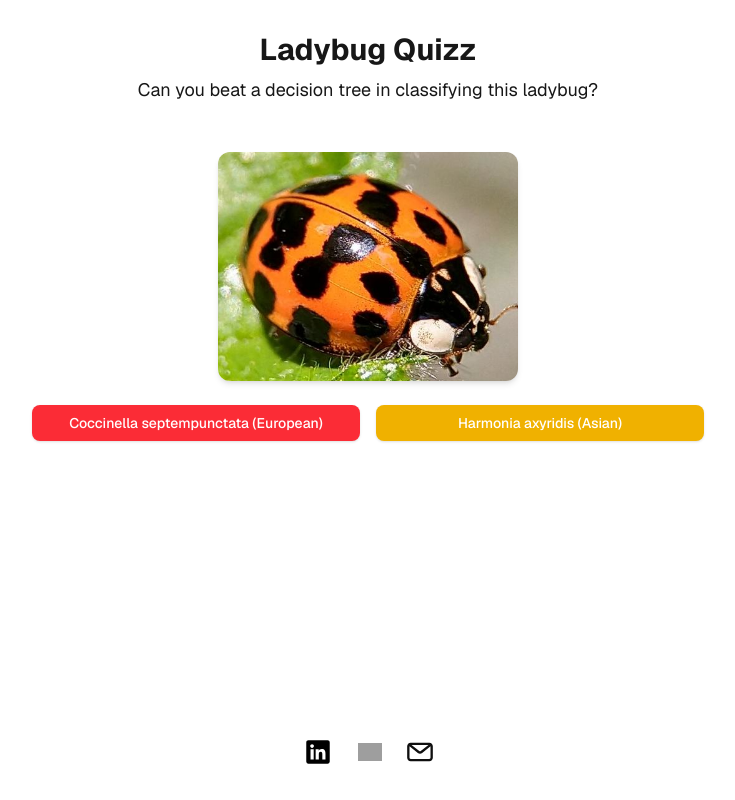
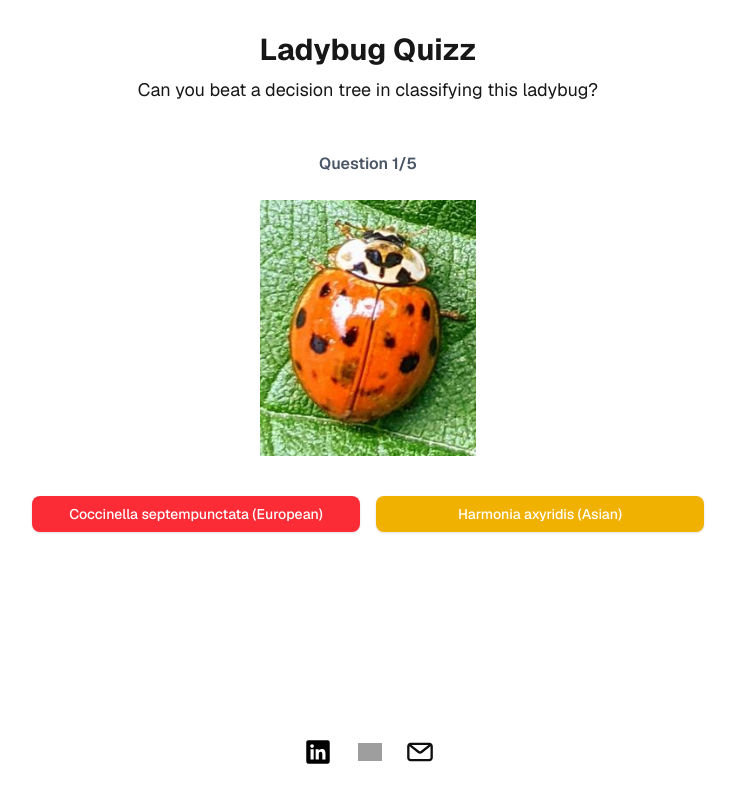
Before and after one commit to godefroylmb/Ladybug-Website, a Next.js app: page / in a window 1280 px wide. Shown: the whole page, without its empty margins (272-1007 px from the left). Built offline with nearby package versions, Linux system fonts and the light colour scheme; grey boxes are pictures that could not be loaded.

Commit message:
Switched to 5 questions for the quiz with score tracking

```diff
--- a/src/app/page.tsx
+++ b/src/app/page.tsx
@@ -2,9 +2,8 @@ import fs from "fs/promises";
 import path from "path";
 
 import Header from "@/components/Header";
-import Ladybug from "@/components/Ladybug";
-import ClassificationButtons from "@/components/ClassificationButtons";
 import Footer from "@/components/Footer";
+import Quiz from "../components/Quiz";
 
 type DataEntry = {
   imgPath: string;
@@ -43,18 +42,15 @@ async function fetchData(): Promise<DataEntry[]> {
 
 export default async function Home() {
   const data = await fetchData();
-  const randomEntry = data[Math.floor(Math.random() * data.length)];
+
+  const quizData = data.sort(() => 0.5 - Math.random()).slice(0, 5);
 
   return (
     <div className="font-sans grid grid-rows-[auto_1fr_auto] min-h-screen p-8 gap-12">
       <Header />
 
-      <main className="flex flex-col items-center gap-2">
-        <Ladybug imgPath={randomEntry.imgPath} />
-        <ClassificationButtons
-          predicted={randomEntry.predicted}
-          truth={randomEntry.truth}
-        />
+      <main className="flex flex-col items-center gap-4">
+        <Quiz data={quizData} />
       </main>
 
       <Footer />
--- a/src/components/ClassificationButtons.tsx
+++ b/src/components/ClassificationButtons.tsx
@@ -1,40 +1,26 @@
 "use client";
-
-import { useState } from "react";
-import ResultExplanation from "./ResultExplanation";
 
 type Props = {
   predicted: number;
   truth: number;
+  onGuess: (guess: number) => void;
 };
 
-export default function ClassificationButtons({ predicted, truth }: Props) {
-  const [userGuess, setUserGuess] = useState<number | null>(null);
-
+export default function ClassificationButtons({ predicted, truth, onGuess }: Props) {
   return (
-    <>
-      {userGuess === null ? (
-        <div className="grid grid-cols-2 gap-4 mt-4 w-full max-w-2xl">
+    <div className="grid grid-cols-2 gap-4 mt-4 w-full">
       <button
-            onClick={() => setUserGuess(0)}
-            className="w-full py-2 px-6 rounded-lg bg-red-500 hover:bg-red-600 text-white text-sm font-medium shadow transition-transform hover:scale-105 duration-200"
+        onClick={() => onGuess(0)}
+        className="w-full py-2 px-6 rounded-lg bg-red-500 hover:bg-red-600 text-white text-sm font-medium shadow"
       >
         Coccinella septempunctata (European)
       </button>
       <button
-            onClick={() => setUserGuess(1)}
-            className="w-full py-2 px-6 rounded-lg bg-yellow-500 hover:bg-yellow-600 text-white text-sm font-medium shadow transition-transform hover:scale-105 duration-200"
+        onClick={() => onGuess(1)}
+        className="w-full py-2 px-6 rounded-lg bg-yellow-500 hover:bg-yellow-600 text-white text-sm font-medium shadow"
       >
         Harmonia axyridis (Asian)
       </button>
     </div>
-      ) : (
-        <ResultExplanation
-          userGuess={userGuess}
-          predicted={predicted}
-          truth={truth}
-        />
-      )}
-    </>
   );
 }
--- /dev/null
+++ b/src/components/Quiz.tsx
@@ -0,0 +1,69 @@
+"use client";
+
+import { useState } from "react";
+import { motion, AnimatePresence } from "framer-motion";
+import ClassificationButtons from "@/components/ClassificationButtons";
+import ResultExplanation from "@/components/ResultExplanation";
+
+type DataEntry = {
+  imgPath: string;
+  predicted: number;
+  truth: number;
+};
+
+type Props = {
+  data: DataEntry[];
+};
+
+export default function Quiz({ data }: Props) {
+  const [currentIndex, setCurrentIndex] = useState(0);
+  const [score, setScore] = useState(0);
+
+  const handleGuess = (guess: number) => {
+    if (guess === data[currentIndex].truth) setScore(score + 1);
+    setCurrentIndex(currentIndex + 1);
+  };
+
+  // Quiz terminé
+  if (currentIndex >= data.length) {
+    const modelCorrectCount = data.filter(e => e.predicted === e.truth).length;
+    return (
+      <ResultExplanation
+        score={score}
+        total={data.length}
+        modelCorrectCount={modelCorrectCount}
+      />
+    );
+  }
+
+  const currentEntry = data[currentIndex];
+
+  return (
+    <div className="flex flex-col items-center gap-6 w-full max-w-2xl mx-auto">
+      <p className="font-semibold text-gray-600">
+        Question {currentIndex + 1}/{data.length}
+      </p>
+
+      <div className="w-full h-64 relative overflow-hidden">
+        <AnimatePresence mode="wait">
+          <motion.img
+            key={currentIndex}
+            src={currentEntry.imgPath}
+            alt="Ladybug"
+            className="absolute top-0 left-0 w-full h-full object-contain"
+            initial={{ opacity: 0, x: 100 }}
+            animate={{ opacity: 1, x: 0 }}
+            exit={{ opacity: 0, x: -100 }}
+            transition={{ duration: 0.5 }}
+          />
+        </AnimatePresence>
+      </div>
+
+      <ClassificationButtons
+        predicted={currentEntry.predicted}
+        truth={currentEntry.truth}
+        onGuess={handleGuess}
+      />
+    </div>
+  );
+}
--- a/src/components/ResultExplanation.tsx
+++ b/src/components/ResultExplanation.tsx
@@ -1,29 +1,28 @@
 type Props = {
-    userGuess: number;
-    predicted: number;
-    truth: number;
+  score: number;
+  total: number;
+  modelCorrectCount: number;
 };
 
-export default function ResultExplanation({ userGuess, predicted, truth }: Props) {
+export default function ResultExplanation({ score, total, modelCorrectCount }: Props) {
   const getMessage = () => {
-    const correct = userGuess === truth;
-    const modelCorrect = predicted === truth;
-
-    if (correct && modelCorrect) {
-            return "🎉 Both you and the model got it right! Great job!";
-        } else if (correct && !modelCorrect) {
-            return "👏 You're better than the model this time!";
-        } else if (!correct && modelCorrect) {
+    if (score === total && modelCorrectCount === total) {
+      return "🎉 Both you and the model got everything right! Amazing!";
+    } else if (score === total && modelCorrectCount !== total) {
+      return "👏 You outperformed the model!";
+    } else if (score !== total && modelCorrectCount === total) {
       return "😬 The model outperformed you this time!";
     } else {
-            return "🤷 Both you and the model got it wrong. Tough one!";
+      return "🤷 Both you and the model made some mistakes.";
     }
   };
 
   return (
-    <div className="max-w-xl text-center mt-4 space-y-4">
+    <div className="max-w-xl text-center mt-4 space-y-4 mx-auto">
+      <h2 className="text-2xl font-bold">Quiz Completed!</h2>
       <p className="text-lg font-semibold">{getMessage()}</p>
-        <p className="text-sm text-gray-700 leading-relaxed text-justify max-w-md">
+      <p className="text-lg">🎯 Your score: {score}/{total}</p>
+      <p className="text-sm text-gray-700 leading-relaxed text-justify max-w-md mx-auto">
         🧠 How to Tell Them Apart:<br />
         The European ladybug typically has a bright red shell with exactly seven black spots, and often features two small white dots behind its head.<br />
         The Asian ladybug shows much more variability — it may have a dark shell with light spots, or a light shell covered in many dark spots.<br />
```
Also changed, not shown: package.json (+7 -6 lines), 1 other file (tests, documents, lock files or other folders). Lines whose indentation alone changed are shown as unchanged.
